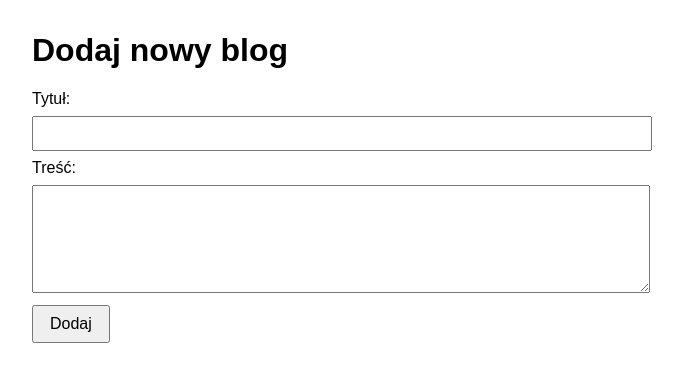
After one commit to W3los/AI_voice_control_Volvo, a Flask app: template templates/new_blog.html in a window 1280 px wide. The commit adds this page. Shown: the top 382 px of the page, without its empty margins (308-991 px from the left). Run offline with Flask 3, Linux system fonts and the light colour scheme; the template is opened without the code that fills it, so the values that code supplies are empty.

Commit message:
feat: new blog form template

```diff
--- a/templates/blogs.html
+++ b/templates/blogs.html
@@ -20,7 +20,7 @@
   <div class="blog-list">
     {% for blog in blogs %}
       <div class="blog-item">
-        <a href="{{ url_for('view_blog', blog_id=blog['id']) }}">{{ blog['title'] }}</a>
+        <a href="{{ url_for('view_blog', blog_id=blog['id']) }}">{{ blog.title }}</a>
       </div>
     {% endfor %}
   </div>
--- /dev/null
+++ b/templates/new_blog.html
@@ -0,0 +1,24 @@
+<!DOCTYPE html>
+<html lang="pl">
+<head>
+  <meta charset="UTF-8">
+  <title>Dodaj Bloga</title>
+  <style>
+    body { font-family: sans-serif; max-width: 600px; margin: 2rem auto; }
+    input, textarea { width: 100%; padding: 0.5rem; margin: 0.5rem 0; }
+    button { padding: 0.5rem 1rem; font-size: 1rem; }
+  </style>
+</head>
+<body>
+  <h1>Dodaj nowy blog</h1>
+  <form method="post">
+    <label for="title">Tytuł:</label>
+    <input type="text" id="title" name="title" required>
+
+    <label for="content">Treść:</label>
+    <textarea id="content" name="content" rows="6" required></textarea>
+
+    <button type="submit">Dodaj</button>
+  </form>
+</body>
+</html>
```
